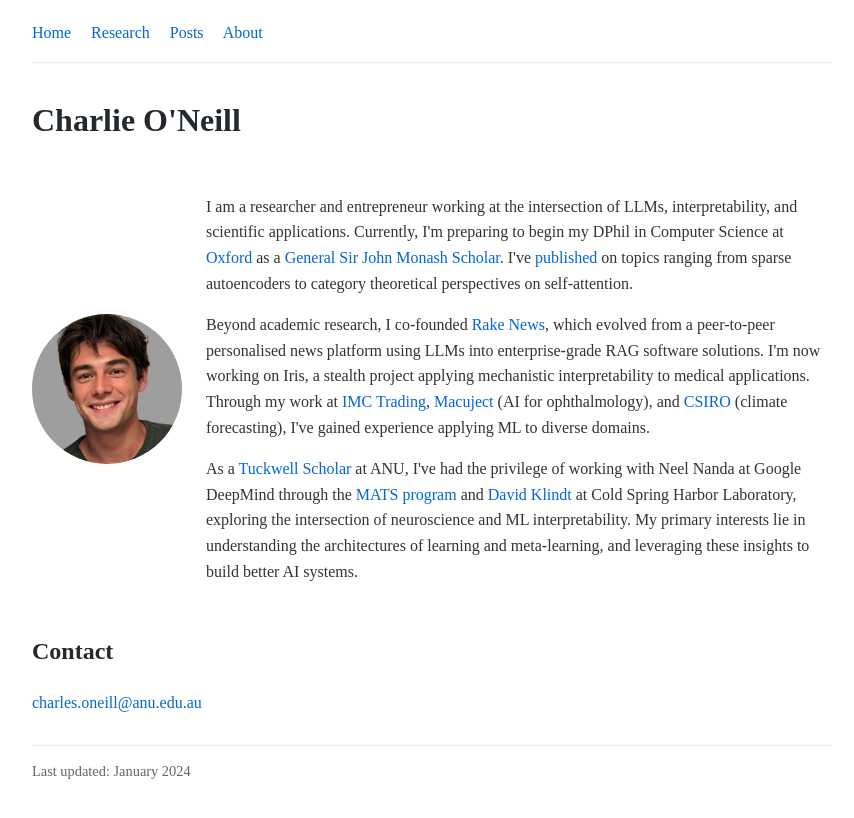
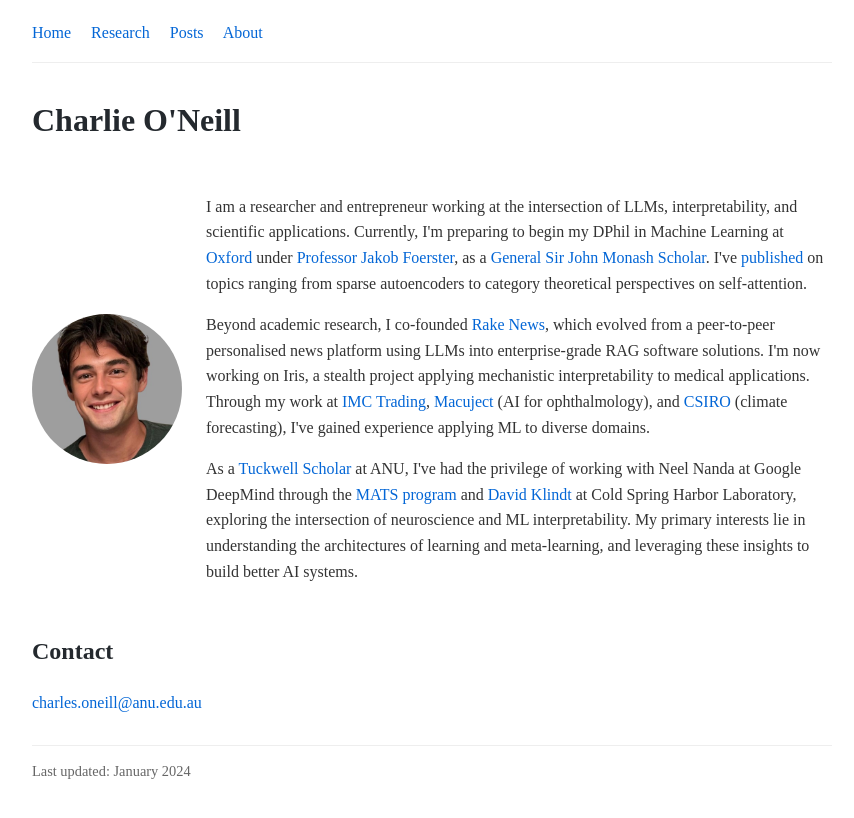
Before and after one commit to charlieoneill11/charlieoneill11.github.io, a Jekyll site: the page index.html, which Jekyll copies as it is, in a window 1280 px wide. Shown: the top 818 px of the page, without its empty margins (208-1062 px from the left). Built offline with Jekyll 4.4.1, drawn with Linux system fonts in a browser that asks for light colours; some web fonts are replaced.

Commit message:
supervisor

```diff
--- a/index.html
+++ b/index.html
@@ -130,7 +130,7 @@
         <section class="about-section">
         <img src="images/charles_photo.jpeg" alt="Charlie O'Neill" class="profile-photo">
         <div class="bio-content">
-            <p>I am a researcher and entrepreneur working at the intersection of LLMs, interpretability, and scientific applications. Currently, I'm preparing to begin my DPhil in Computer Science at <a href="https://www.ox.ac.uk/admissions/undergraduate/courses/course-listing/computer-science">Oxford</a> as a <a href="https://www.johnmonash.com/">General Sir John Monash Scholar</a>. I've <a href="https://scholar.google.com.au/citations?user=-P4K8hsAAAAJ&hl=en">published</a> on topics ranging from sparse autoencoders to category theoretical perspectives on self-attention.</p>
+            <p>I am a researcher and entrepreneur working at the intersection of LLMs, interpretability, and scientific applications. Currently, I'm preparing to begin my DPhil in Machine Learning at <a href="https://www.ox.ac.uk/admissions/undergraduate/courses/course-listing/computer-science">Oxford</a> under <a href="https://www.tiktok.com/@uni.of.oxford/video/7317735201680018721">Professor Jakob Foerster</a>, as a <a href="https://www.johnmonash.com/">General Sir John Monash Scholar</a>. I've <a href="https://scholar.google.com.au/citations?user=-P4K8hsAAAAJ&hl=en">published</a> on topics ranging from sparse autoencoders to category theoretical perspectives on self-attention.</p>
 
             <p>Beyond academic research, I co-founded <a href="https://rake.news/">Rake News</a>, which evolved from a peer-to-peer personalised news platform using LLMs into enterprise-grade RAG software solutions. I'm now working on Iris, a stealth project applying mechanistic interpretability to medical applications. Through my work at <a href="https://www.imc.com/ap">IMC Trading</a>, <a href="https://www.macuject.com/">Macuject</a> (AI for ophthalmology), and <a href="https://www.csiro.au/en/">CSIRO</a> (climate forecasting), I've gained experience applying ML to diverse domains.</p>
 
```
